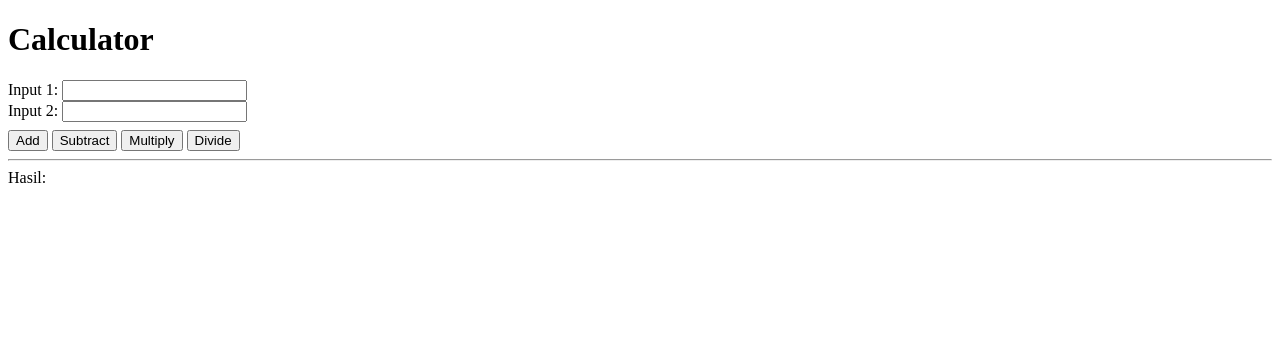
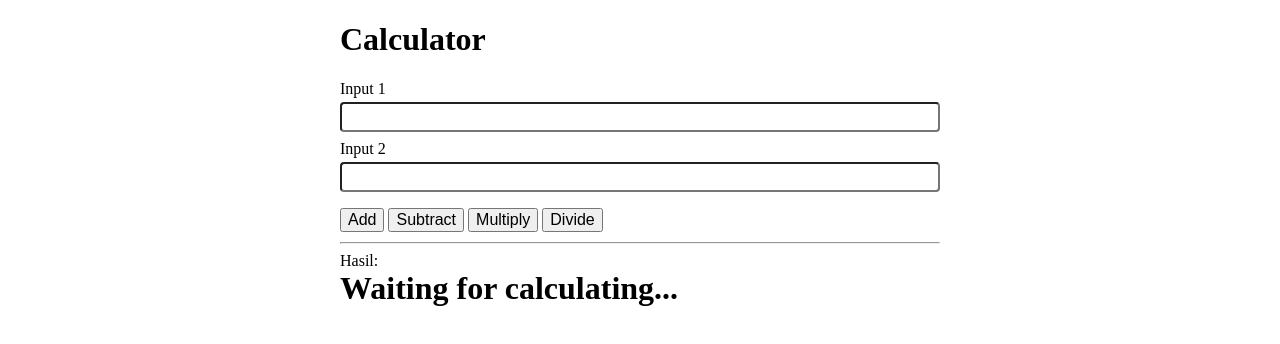
Before and after one commit to dicodingacademy/ilt5-calculator-app, a website built with webpack: page index.html in a window 1280 px wide. Built offline with nearby package versions, Linux system fonts and the light colour scheme.

Commit message:
Removing another code that calculating properly

```diff
--- a/index.html
+++ b/index.html
@@ -4,27 +4,28 @@
     <meta charset="UTF-8" />
     <meta http-equiv="X-UA-Compatible" content="IE=edge" />
     <meta name="viewport" content="width=device-width, initial-scale=1.0" />
-    <title>Calculator</title>
 
-    <link rel="stylesheet" href="src/styles/styles.css">
+    <title>Calculator App</title>
   </head>
   <body>
     <main>
+      <div class="container">
+        <div class="main-wrapper">
           <h1>Calculator</h1>
           <form>
-        <div>
+            <div class="form-group">
               <label for="input1">
-            Input 1:
+                Input 1
                 <input type="number" id="input1" />
               </label>
             </div>
-        <div>
+            <div class="form-group">
               <label for="input2">
-            Input 2:
+                Input 2
                 <input type="number" id="input2" />
               </label>
             </div>
-        <div class="form-group">
+            <div class="submit-btn-group">
               <button type="submit">Add</button>
               <button type="submit">Subtract</button>
               <button type="submit">Multiply</button>
@@ -33,9 +34,12 @@
           </form>
 
           <hr />
-      <div>
+
+          <div class="result-container">
             <div>Hasil:</div>
-        <div id="result"></div>
+            <div id="result">Waiting for calculating...</div>
+          </div>
+        </div>
       </div>
     </main>
   </body>
--- a/src/scripts/Calculator.js
+++ b/src/scripts/Calculator.js
@@ -1,37 +1,17 @@
 const Calculator = {
   addTwoNumber: (number1, number2) => {
-    if (!(typeof number1 === 'number')) throw new Error('Parameter number1 harus integer');
-    if (!(typeof number2 === 'number')) throw new Error('Parameter number2 harus integer');
-
-    if (isNaN(number1) || isNaN(number2)) throw new Error('Parameter number1 dan number2 tidak boleh NaN');
-
     return number1 + number2;
   },
 
   subtractTwoNumber: (number1, number2) => {
-    if (!(typeof number1 === 'number')) throw new Error('Parameter number1 harus integer');
-    if (!(typeof number2 === 'number')) throw new Error('Parameter number2 harus integer');
-
-    if (isNaN(number1) || isNaN(number2)) throw new Error('Parameter number1 dan number2 tidak boleh NaN');
-
     return number1 - number2;
   },
 
   multiplyTwoNumber: (number1, number2) => {
-    if (!(typeof number1 === 'number')) throw new Error('Parameter number1 harus integer');
-    if (!(typeof number2 === 'number')) throw new Error('Parameter number2 harus integer');
-
-    if (isNaN(number1) || isNaN(number2)) throw new Error('Parameter number1 dan number2 tidak boleh NaN');
-
     return number1 * number2;
   },
 
   divideTwoNumber: (number1, number2) => {
-    if (!(typeof number1 === 'number')) throw new Error('Parameter number1 harus integer');
-    if (!(typeof number2 === 'number')) throw new Error('Parameter number2 harus integer');
-
-    if (isNaN(number1) || isNaN(number2)) throw new Error('Parameter number1 dan number2 tidak boleh NaN');
-
     return number1 / number2;
   },
 };
--- a/src/scripts/index.js
+++ b/src/scripts/index.js
@@ -1,4 +1,4 @@
-import '../styles/styles.css'
+import '../styles/styles.css';
 
 import Calculator from './Calculator';
 
@@ -15,16 +15,6 @@ window.addEventListener('DOMContentLoaded', () => {
       firstNumber: firstInputEl.value,
       secondNumber: secondInputEl.value,
     };
-
-    if (!isFormValidated(data)) {
-      alert('Silakan isi data dengan benar!');
-      return;
-    }
-
-    const inputKeys = Object.keys(data);
-    inputKeys.forEach((item) => {
-      data[item] = convertStringToNumber(data[item]);
-    });
 
     const operatorType = event.submitter.textContent.toLowerCase();
     let result = calculate(operatorType, data);
@@ -45,13 +35,22 @@ window.addEventListener('DOMContentLoaded', () => {
         result = Calculator.addTwoNumber(data.firstNumber, data.secondNumber);
         break;
       case 'subtract':
-        result = Calculator.subtractTwoNumber(data.firstNumber, data.secondNumber);
+        result = Calculator.subtractTwoNumber(
+          data.firstNumber,
+          data.secondNumber,
+        );
         break;
       case 'multiply':
-        result = Calculator.multiplyTwoNumber(data.firstNumber, data.secondNumber);
+        result = Calculator.multiplyTwoNumber(
+          data.firstNumber,
+          data.secondNumber,
+        );
         break;
       case 'divide':
-        result = Calculator.divideTwoNumber(data.firstNumber, data.secondNumber);
+        result = Calculator.divideTwoNumber(
+          data.firstNumber,
+          data.secondNumber,
+        );
         break;
       default:
         alert('Operator tak diketahui');
--- a/src/styles/styles.css
+++ b/src/styles/styles.css
@@ -1,3 +1,49 @@
+*,
+*::after,
+*::before {
+  box-sizing: border-box;
+}
+
+body {
+  min-height: 100vh;
+}
+
+.container {
+  max-width: 600px;
+  margin-inline: auto;
+}
+
+/* FORM */
+input,
+button[type='submit'] {
+  font-size: 1rem;
+}
+
+input {
+  display: block;
+  padding: 0.25rem 0.4rem;
+  width: 100%;
+  margin-block-start: 4px;
+
+  transition: 0.15s ease-in-out;
+  border-radius: 4px;
+  outline: none;
+}
+
+input:focus {
+  box-shadow: 0 0 0 4px #00000033;
+}
+
 .form-group {
-    margin-block: 8px;
+  margin-block: 8px;
 }
+
+.submit-btn-group {
+  margin-block: 16px 10px;
+}
+
+/* FORM */
+.result-container #result {
+  font-size: 2rem;
+  font-weight: bold;
+}
```
Lines whose indentation alone changed are shown as unchanged.
